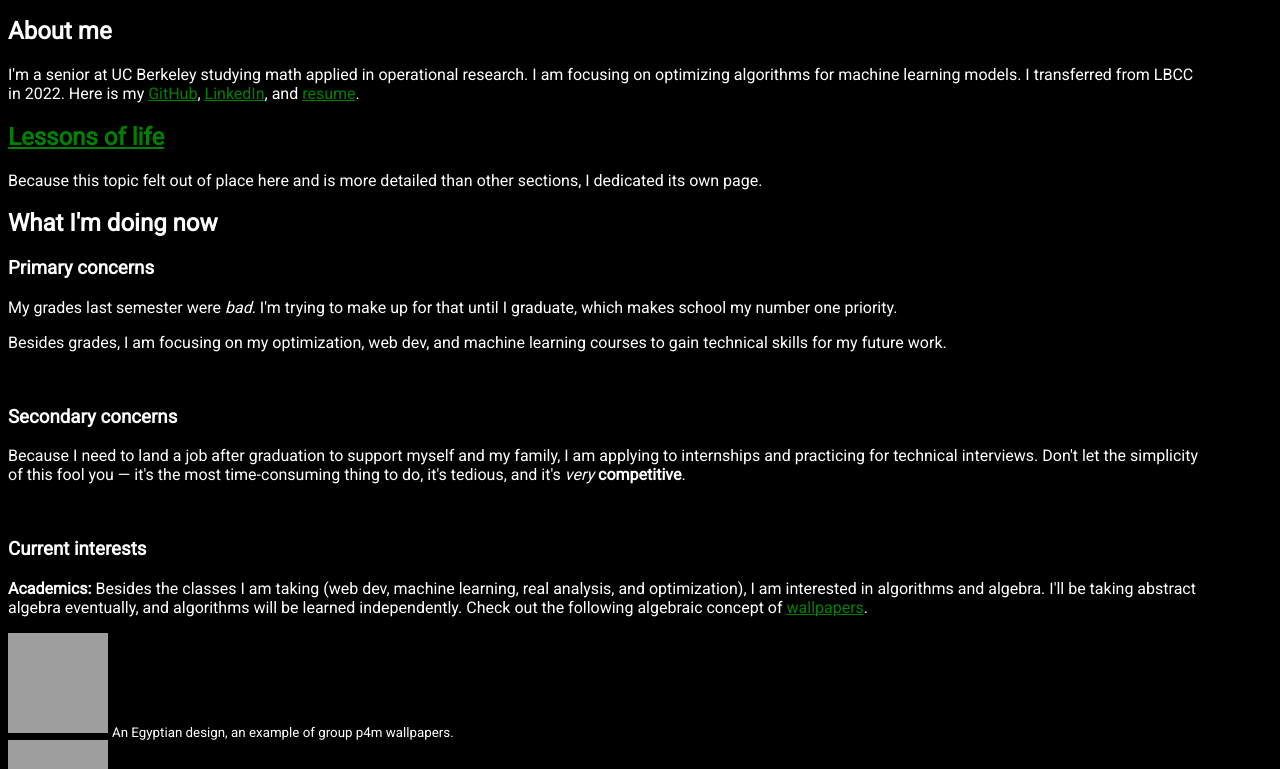
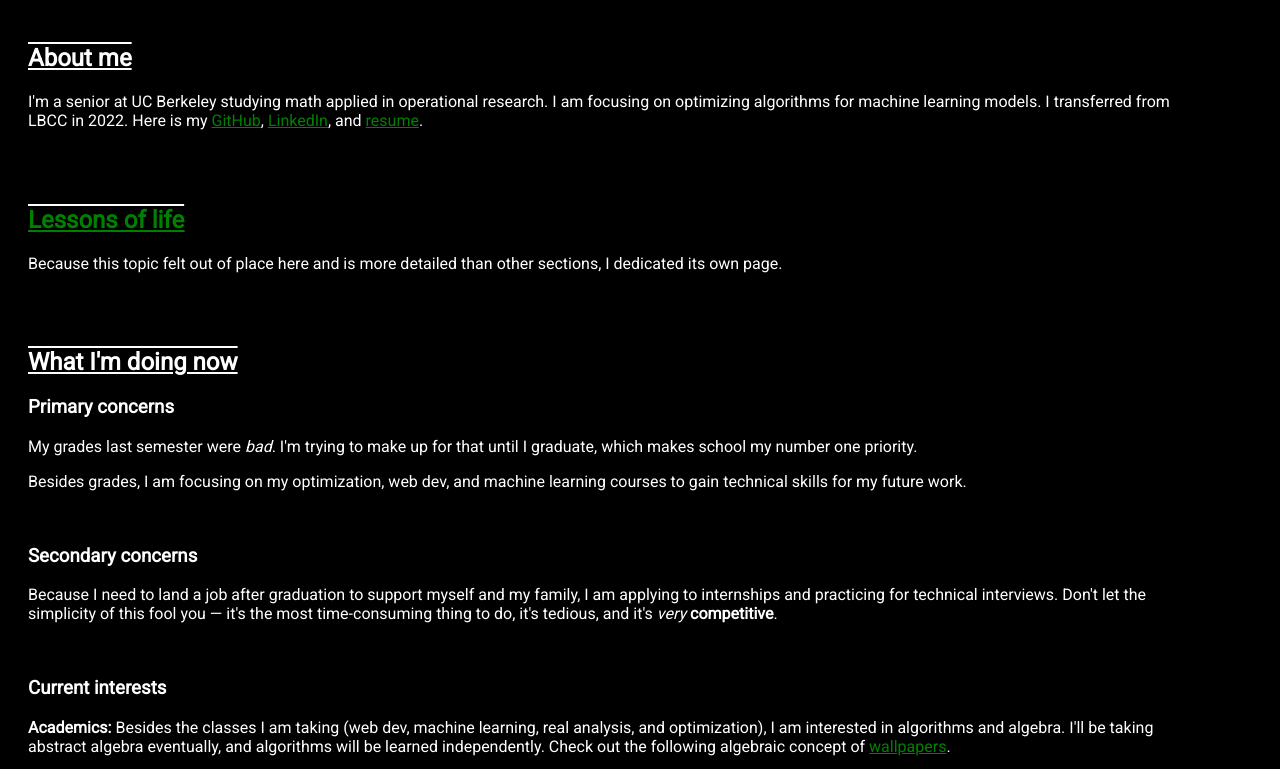
Before and after one commit to mrharoon-at-berkeley/mrharoon-at-berkeley.github.io, a plain HTML site: page index.html in a window 1280 px wide. Shown: the part 195-964 px from the top of the page. Drawn offline with Linux system fonts and the light colour scheme; files that its build step writes are made by us from their sources; grey boxes are pictures that could not be loaded.

Commit message:
fixed css link

```diff
--- a/index.html
+++ b/index.html
@@ -5,7 +5,7 @@
   <meta charset="UTF-8" />
   <meta name="viewport" content="width=device-width, initial-scale=1.0" />
   <title>Michael Haroon</title>
-  <link rel="stylesheet" href="style.css">
+  <link rel="stylesheet" href="mainpage/style.css">
   <link rel="stylesheet" href="https://fonts.googleapis.com/css?family=Roboto">
 
 </head>
```
